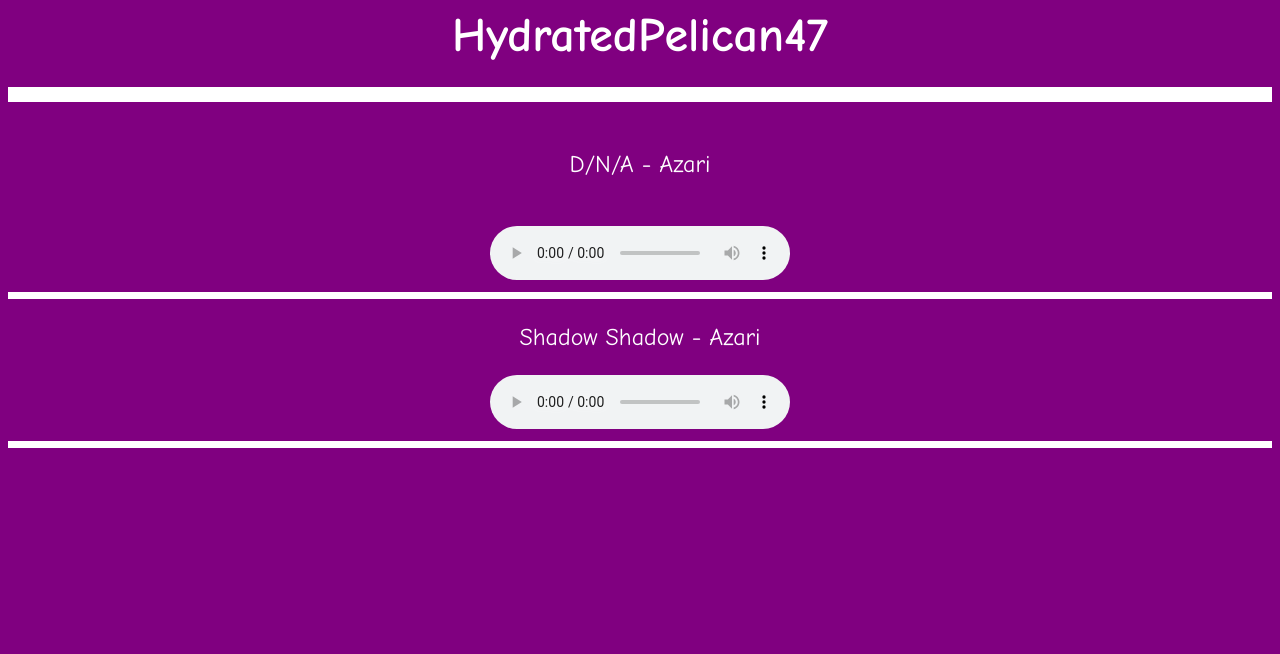
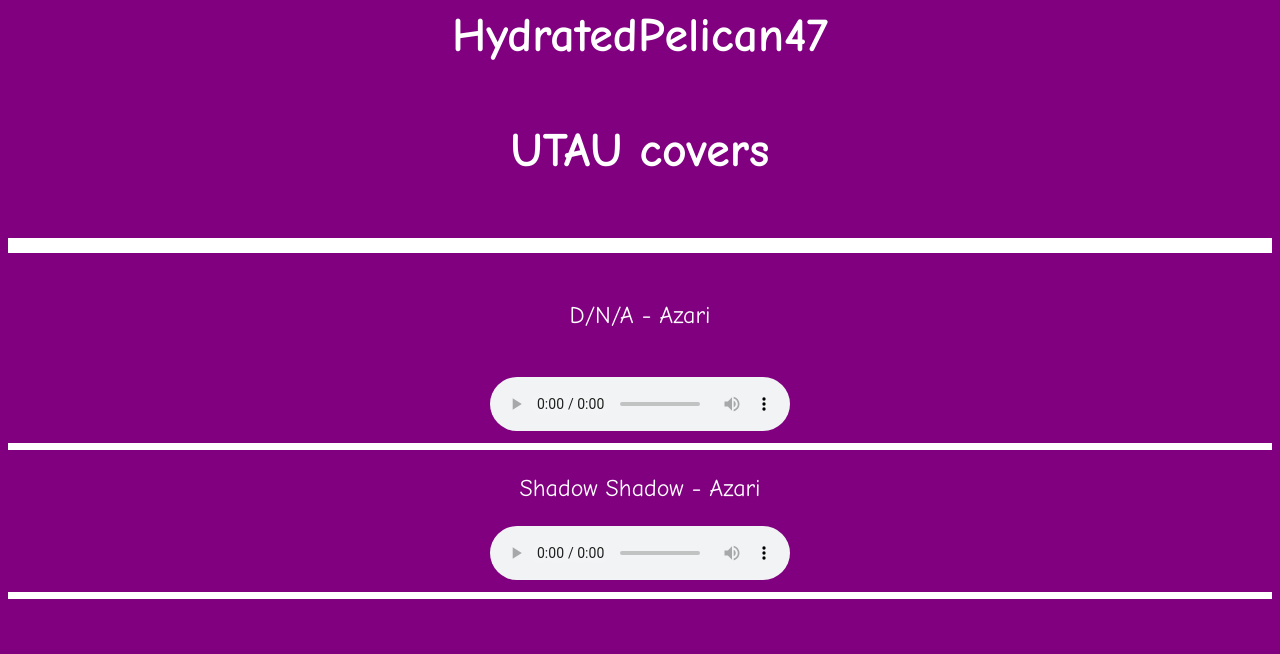
Before and after one commit to KenzieCool62/HP47.github.io, a plain HTML site: page index.html in a window 1280 px wide. Drawn offline with Linux system fonts and the light colour scheme.

Commit message:
Update index.html

```diff
--- a/index.html
+++ b/index.html
@@ -3,6 +3,7 @@
 <title>HP47 Archives</title>
 <body bgcolor=purple align=center>
 <H1><font color=white size=50 face="comic sans ms">HydratedPelican47</H1>
+<H2><font color=white size=25 face="comic sans ms">UTAU covers</h2>
 <hr color=white size=15>
 
 <p><font color=white size=5 face="comic sans ms">D/N/A - Azari</p>
```
